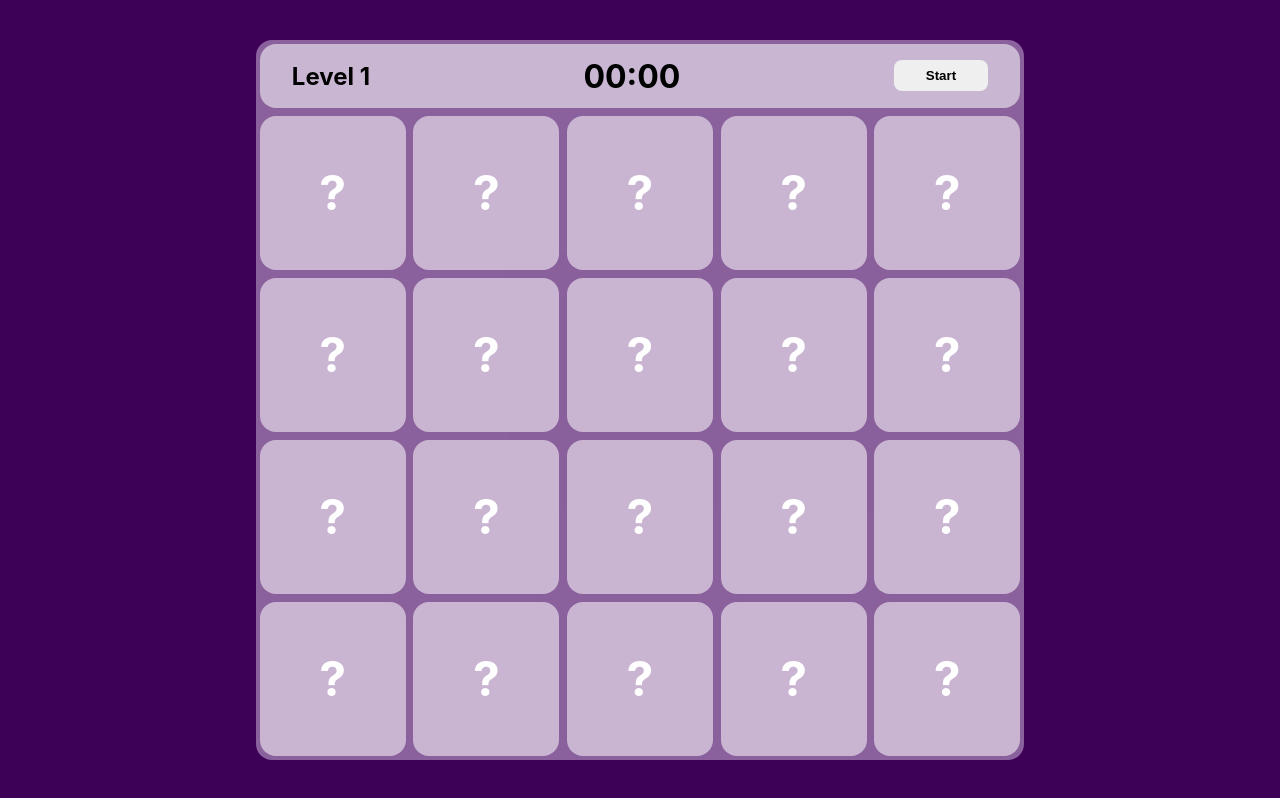
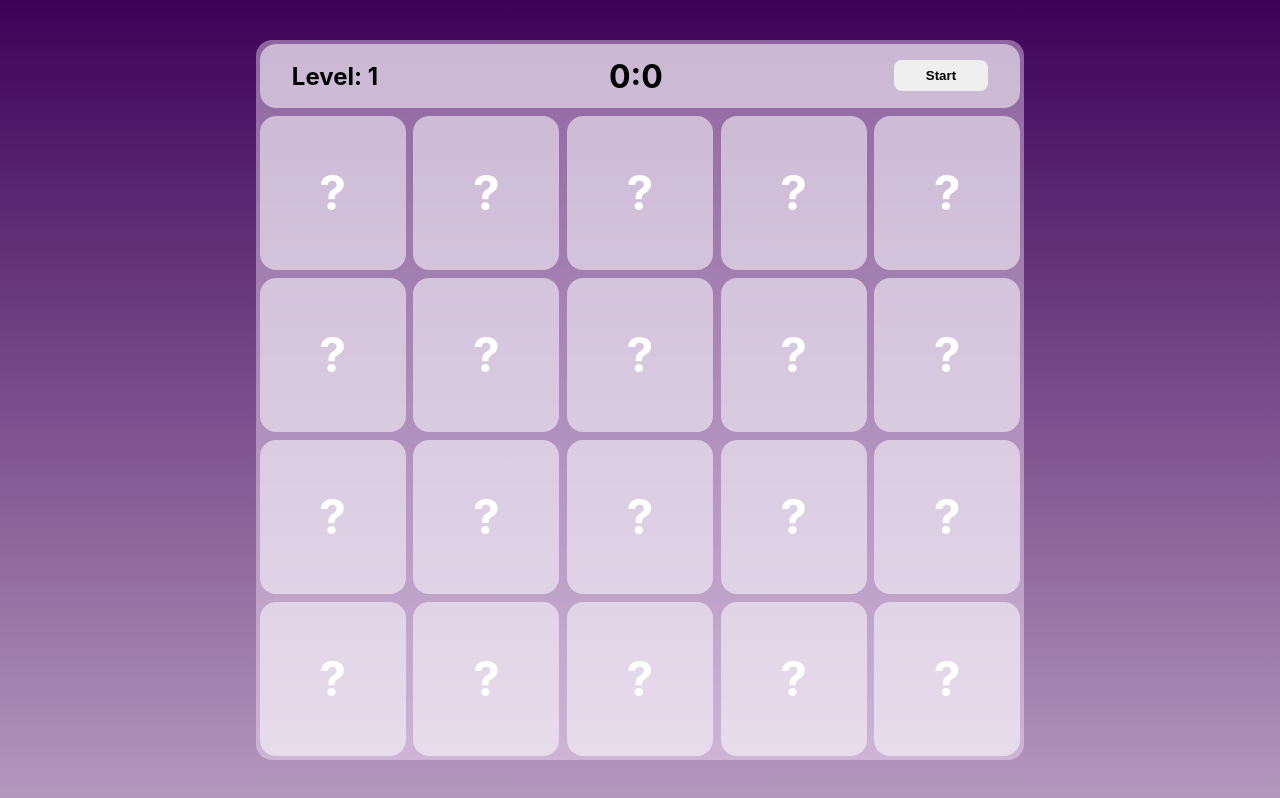
Before and after one commit to DouglasVz/memorama, a React (Create React App) app: page / in a window 1280 px wide. Built offline with nearby package versions, Linux system fonts and the light colour scheme.

Commit message:
Modal is ready

```diff
--- a/src/App.css
+++ b/src/App.css
@@ -1,6 +1,6 @@
 .app {
   height: 100vh;
-  background: #3d0158;
+  background:  linear-gradient(#3d0158, #b598be);
   display: flex;
   justify-content: center;
   align-items: center;
--- a/src/card_list/card-list.js
+++ b/src/card_list/card-list.js
@@ -1,61 +1,61 @@
 let items = [
     {
         "id":0,
-        "name": "Perro",
+        "name": "Dog",
         "photo": "",
         "isOpen": false
     },
     {
         "id":1,
-        "name": "Gato",
+        "name": "Cat",
         "photo": "",
         "isOpen": false
     },
     {
         "id":2,
-        "name": "Víbora",
+        "name": "Snake",
         "photo": "",
         "isOpen": false
     },
     {
         "id":3,
-        "name": "Águila",
+        "name": "Eagle",
         "photo": "",
         "isOpen": false
     },
     {
         "id":4,
-        "name": "Ardilla",
+        "name": "Squirrell",
         "photo": "",
         "isOpen": false
     },
     {
         "id":5,
-        "name": "Gusano",
+        "name": "Mouse",
         "photo": "",
         "isOpen": false
     },
     {
         "id":6,
-        "name": "Oso",
+        "name": "Bear",
         "photo": "",
         "isOpen": false
     },
     {
         "id":7,
-        "name": "Abeja",
+        "name": "Bee",
         "photo": "",
         "isOpen": false
     },
     {
         "id":8,
-        "name": "Cabra",
+        "name": "Goat",
         "photo": "",
         "isOpen": false
     },
     {
         "id":9,
-        "name": "Tiburón",
+        "name": "Shark",
         "photo": "",
         "isOpen": false
     }
--- a/src/components/board.css
+++ b/src/components/board.css
@@ -2,6 +2,7 @@
     border-radius: 1rem;
     max-width: 1200px;
     width: 60%;
+    max-width: 60rem;
     height: 90%;
     background: #f7e8fd69;
 }
--- a/src/components/board.js
+++ b/src/components/board.js
@@ -8,12 +8,13 @@ import Modal from './modal';
 
 
 class Board extends Component {
-    levels = [3000,2000,1000,500];
-    maxTime = 0.1;
+
+    maxLevel = 3;
+    level= 1;
+    maxTime = 3;
     clearChildState = null; //Here will be assigned clearChildState function
     state = {
         cards: items,
-        level: 0,
         showCards: false,
         run: false,
         pause: false,
@@ -30,12 +31,16 @@ class Board extends Component {
     }
 
 
-    levelUp = (level) => {
-        this.setState({level: level + 1})
-        return this.state.level;
+    levelUp = () => {
+        this.level += 1;
+        this.maxTime -= 1;
     }
 
     stopGame = () => {
+        if (this.level === this.maxLevel) {
+            this.level = 1;
+            this.maxTime = 3;
+        }
         let cardsReset = this.state.cards.map(card => {
             card.isOpen = false;
             return card;
@@ -88,17 +93,34 @@ class Board extends Component {
     }
 
     win = () => {
+        if (this.level === this.maxLevel) {
+            this.setState({
+                pause: true,
+                modal: {
+                    active: true,
+                    text: "Congratulation! Missión completed",
+                    buttonText: 'Close',
+                    toggle: () => {
+                        this.stopGame();
+
+                    }
+                }
+            })
+            return
+        }
         this.setState({
             pause: true,
             modal: {
                 active: true,
-                text: "Level " + this.state.level + " completed",
+                text: "Level " + this.level + " completed",
                 buttonText: 'Next',
                 toggle: () => {
                     this.stopGame();
+                    //Next level
+                    this.levelUp();
+
                 }
             }
-
         })
     }
 
@@ -121,16 +143,16 @@ class Board extends Component {
 
         return (
             <div className="board">
-                <ControlBar level={3000}
+                <ControlBar
                     start={this.startStop}
                     run={this.state.run}
                     maxTime={this.maxTime}
                     timeOver={this.timeOver}
                     pause={this.state.pause}
+                    level={this.level}
                 />
                 <CardsBoard
                     cards={this.state.cards}
-                    level={this.levels[this.state.level]}
                     cardsQuantity = {this.state.cards.length}
                     levelUp={this.levelUp}
                     changeOpenState={this.changeOpenState}
@@ -140,7 +162,7 @@ class Board extends Component {
                     win={this.win}
                 />
                 <Modal active={this.state.modal.active} toggle={this.state.modal.toggle} buttonText={this.state.modal.buttonText}>
-                    <h1>{this.state.modal.text}</h1>
+                    <h1 style={{textAlign:'center'}}>{this.state.modal.text}</h1>
                 </Modal>
             </div>
         )
--- a/src/components/card.css
+++ b/src/components/card.css
@@ -35,4 +35,5 @@
     display: flex;
     justify-content: center;
     align-items: center;
+    font-weight: bold;
 }
--- a/src/components/cards-board.js
+++ b/src/components/cards-board.js
@@ -25,7 +25,7 @@ class CardsBoard extends Component {
 
                 this.setState({toCompare: [], opened: this.state.opened - 2});
 
-            },1000)
+            },500)
             return;
         }
         this.setState({toCompare: []}, () => {
--- a/src/components/control-bar.js
+++ b/src/components/control-bar.js
@@ -5,12 +5,12 @@ import CountDown from "./counter";
 class ControlBar extends Component {
 
     render() {
-        const {start, run, maxTime, timeOver, pause} = this.props;
+        const {start, run, maxTime, level,timeOver, pause} = this.props;
         return (
             <div className="control-bar-container">
                 <div className="control-bar">
-                    <h2>Level 1</h2>
-                    {run?<CountDown maxTime={maxTime} timeOver={timeOver} pause={pause}/>:<h1>00:00</h1>}
+                    <h2>Level: {level}</h2>
+                    {run?<CountDown maxTime={maxTime} timeOver={timeOver} pause={pause}/>:<h1>0:0</h1>}
                     <button className="start-restart-btn" onClick={start}>{run?'Stop':'Start'}</button>
                 </div>
             </div>
--- a/src/components/modal.css
+++ b/src/components/modal.css
@@ -4,8 +4,9 @@
     top: 50%;
     transform: translate(-50%,-50%);
     border-radius: 1rem;
-    width: 30%;
-    height: 30%;
+    width: 35%;
+    max-width: 40rem;
+    height: 35%;
     background: #ffffff;
     display: flex;
     align-items: center;
@@ -21,6 +22,16 @@
     font-weight: bold;
     background: #3d0158;
     color: #ffffff;
+    margin-top:3rem;
+}
+
+.overlay {
+    width: 100%;
+    height: 100%;
+    position: absolute;
+    top: 0;
+    left: 0;
+    background: rgba(0,0,0,.6);
 }
 
 @media (max-width: 700px) {
--- a/src/components/modal.js
+++ b/src/components/modal.js
@@ -9,10 +9,13 @@ class Modal extends Component {
         return (
             <Portal>
                 {active && (
-                    <div className="modal">
-                        <div>{children}</div>
-                        <button className="action-btn" onClick={toggle}>{buttonText}</button>
-                    </div>
+                    <>
+                        <div className="overlay"></div>
+                        <div className="modal">
+                            <div>{children}</div>
+                            <button className="action-btn" onClick={toggle}>{buttonText}</button>
+                        </div>
+                    </>
                     )
                 }
             </Portal>
```
